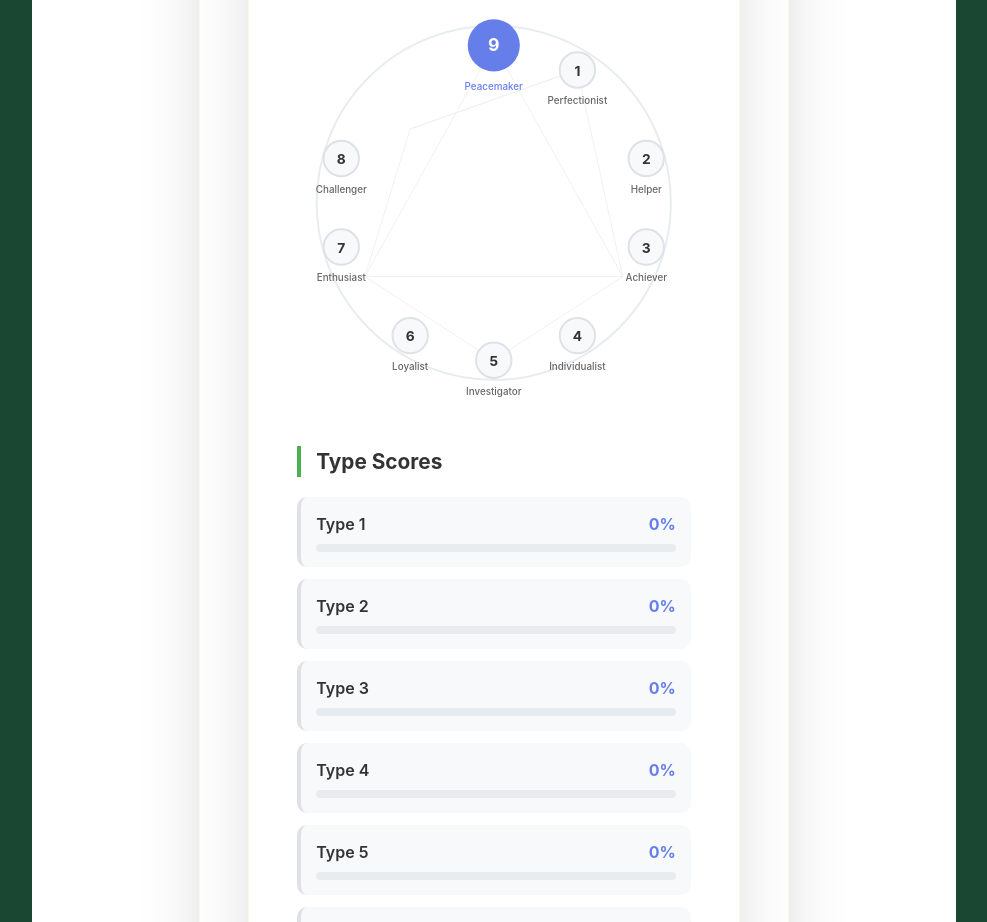
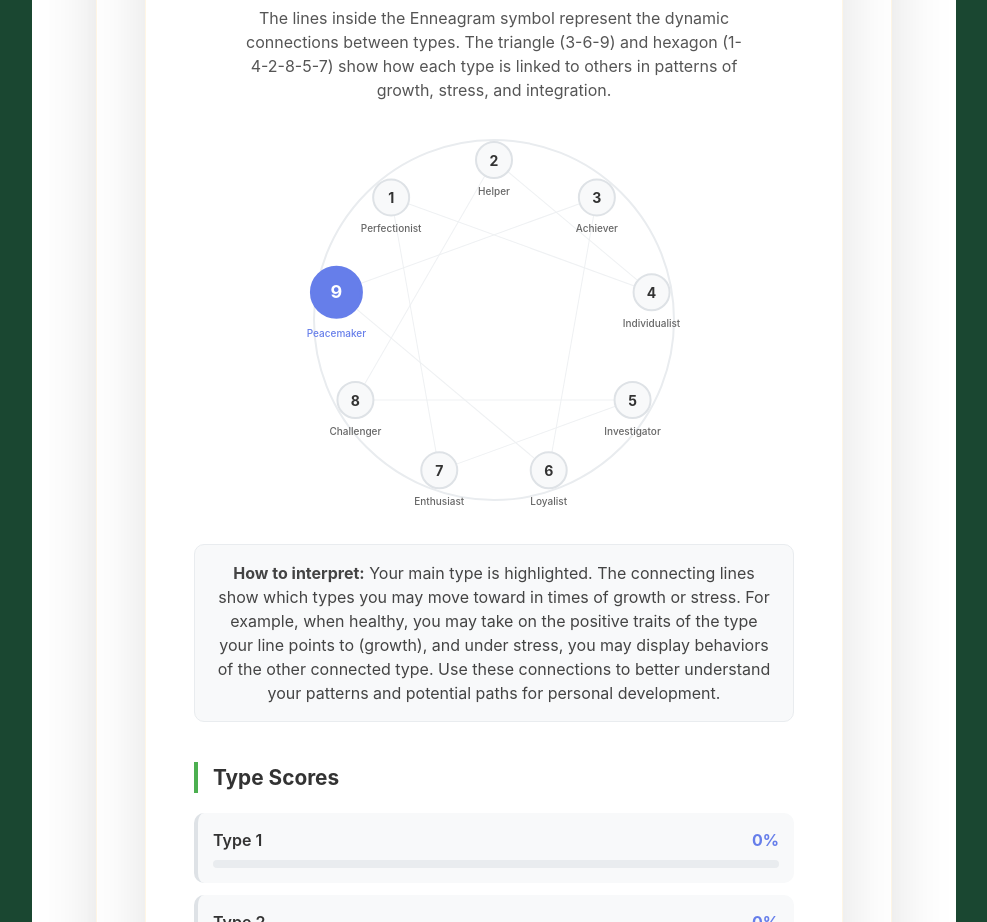
Before and after one commit to janvanwassenhove/Typix, a Vue app: page /#/report/1 in a window 1280 px wide. Shown: the part 540-1462 px from the top of the page, without its empty margins (146-1133 px from the left). Built offline with nearby package versions, Linux system fonts and the light colour scheme.

Commit message:
Enhance EnneagramReport visualization with explanatory text and improved scoring logic

```diff
--- a/src/components/reports/EnneagramReport.vue
+++ b/src/components/reports/EnneagramReport.vue
@@ -12,29 +12,36 @@
       <!-- Enneagram Visualization -->
       <div class="enneagram-visualization">
         <h4>{{ t('enneagram_position') }}</h4>
+        <!-- Explanation about the lines and connections -->
+        <div class="enneagram-explanation">
+          <p>
+            The lines inside the Enneagram symbol represent the dynamic connections between types.
+            The triangle (3-6-9) and hexagon (1-4-2-8-5-7) show how each type is linked to others in patterns of growth, stress, and integration.
+          </p>
+        </div>
         <div class="enneagram-circle">
           <svg viewBox="0 0 400 400" class="enneagram-svg">
             <!-- Outer circle -->
             <circle cx="200" cy="200" r="180" fill="none" stroke="#e9ecef" stroke-width="2"/>
 
-            <!-- Inner connecting lines -->
-            <g stroke="#dee2e6" stroke-width="1" opacity="0.5">
-              <!-- Triangle: 3-6-9 -->
-              <line x1="200" y1="40" x2="331" y2="275" />
-              <line x1="331" y1="275" x2="69" y2="275" />
-              <line x1="69" y1="275" x2="200" y2="40" />
-
-              <!-- Hexagon: 1-4-2-8-5-7 -->
-              <line x1="285" y1="65" x2="115" y2="125" />
-              <line x1="115" y1="125" x2="69" y2="275" />
-              <line x1="69" y1="275" x2="200" y2="360" />
-              <line x1="200" y1="360" x2="331" y2="275" />
-              <line x1="331" y1="275" x2="285" y2="65" />
-              <line x1="285" y1="65" x2="115" y2="125" />
+            <!-- Rotated lines and positions, but NOT rotating the text/numbers -->
+            <g :transform="`rotate(${rotationAngle} 200 200)`">
+              <g stroke="#dee2e6" stroke-width="1" opacity="0.5">
+                <!-- Triangle: 3-6-9 -->
+                <line :x1="positions[2].x" :y1="positions[2].y" :x2="positions[5].x" :y2="positions[5].y" />
+                <line :x1="positions[5].x" :y1="positions[5].y" :x2="positions[8].x" :y2="positions[8].y" />
+                <line :x1="positions[8].x" :y1="positions[8].y" :x2="positions[2].x" :y2="positions[2].y" />
+                <!-- Hexagon: 1-4-2-8-5-7 -->
+                <line :x1="positions[0].x" :y1="positions[0].y" :x2="positions[3].x" :y2="positions[3].y" />
+                <line :x1="positions[3].x" :y1="positions[3].y" :x2="positions[1].x" :y2="positions[1].y" />
+                <line :x1="positions[1].x" :y1="positions[1].y" :x2="positions[7].x" :y2="positions[7].y" />
+                <line :x1="positions[7].x" :y1="positions[7].y" :x2="positions[4].x" :y2="positions[4].y" />
+                <line :x1="positions[4].x" :y1="positions[4].y" :x2="positions[6].x" :y2="positions[6].y" />
+                <line :x1="positions[6].x" :y1="positions[6].y" :x2="positions[0].x" :y2="positions[0].y" />
+              </g>
             </g>
-
-            <!-- Type positions -->
-            <g v-for="type in enneagramPositions" :key="type.number">
+            <!-- Draw circles and text OUTSIDE the rotation group so they are always upright -->
+            <g v-for="(type, idx) in positions" :key="type.number">
               <circle
                 :cx="type.x"
                 :cy="type.y"
@@ -66,6 +73,14 @@
               </text>
             </g>
           </svg>
+        </div>
+        <!-- Add interpretation explanation below the visual -->
+        <div class="enneagram-interpretation">
+          <p>
+            <b>How to interpret:</b> Your main type is highlighted. The connecting lines show which types you may move toward in times of growth or stress.
+            For example, when healthy, you may take on the positive traits of the type your line points to (growth), and under stress, you may display behaviors of the other connected type.
+            Use these connections to better understand your patterns and potential paths for personal development.
+          </p>
         </div>
       </div>
 
@@ -323,29 +338,18 @@ const typeScores = computed(() => {
 
   const scores = { 1: 0, 2: 0, 3: 0, 4: 0, 5: 0, 6: 0, 7: 0, 8: 0, 9: 0 }
 
-  // Enhanced scoring algorithm
-  Object.entries(props.results).forEach(([questionIndex, score]) => {
-    const qIndex = parseInt(questionIndex)
-    // Map questions to types with more sophisticated logic
-    const typeMapping = [
-      [1, 6, 8], // Question 0: responsibility -> Type 1, 6, 8
-      [3, 7, 8], // Question 1: excellence -> Type 3, 7, 8
-      [5, 8, 9], // Question 2: independence -> Type 5, 8, 9
-    ]
-
-    if (typeMapping[qIndex % 3]) {
-      typeMapping[qIndex % 3].forEach(type => {
-        scores[type as keyof typeof scores] += score
-      })
-    }
+  // Assume each answer index maps to a type: 0->1, 1->2, ..., 8->9
+  Object.entries(props.results).forEach(([questionIndex, answerIndex]) => {
+    const type = (Number(answerIndex) % 9) + 1
+    scores[type as keyof typeof scores] += 1
   })
 
   // Normalize to percentages
-  const maxScore = Math.max(...Object.values(scores))
-  if (maxScore > 0) {
+  const total = Object.values(scores).reduce((sum, v) => sum + v, 0)
+  if (total > 0) {
     Object.keys(scores).forEach(type => {
-      const typeNum = Number(type) as keyof typeof scores;
-      scores[typeNum] = Math.round((scores[typeNum] / maxScore) * 100);
+      const typeNum = Number(type) as keyof typeof scores
+      scores[typeNum] = Math.round((scores[typeNum] / total) * 100)
     })
   }
 
@@ -353,13 +357,41 @@ const typeScores = computed(() => {
 })
 
 const dominantType = computed(() => {
-  const scores = typeScores.value;
-  return Number(Object.entries(scores).reduce((a, b) =>
-    scores[Number(a[0]) as keyof typeof scores] > scores[Number(b[0]) as keyof typeof scores] ? a : b
-  )[0]);
-});
+  const scores = typeScores.value
+  return Number(
+    Object.entries(scores).reduce((a, b) =>
+      scores[Number(a[0]) as keyof typeof scores] > scores[Number(b[0]) as keyof typeof scores] ? a : b
+    )[0]
+  )
+})
 
 const typeData = computed(() => enneagramTypes[dominantType.value as keyof typeof enneagramTypes] || enneagramTypes[1])
+
+// Helper: get angle for each type (0 is top, clockwise)
+function getTypeAngles() {
+  const centerX = 200, centerY = 200, radius = 160
+  // Type 9 is at the top, then 1-8 clockwise
+  return Array.from({ length: 9 }, (_, i) => {
+    const angle = ((i - 2) * 40) * Math.PI / 180 // -2 so type 9 is at top
+    return {
+      number: ((i + 8) % 9) + 1, // 9,1,2,3,4,5,6,7,8
+      x: centerX + Math.sin(angle) * radius,
+      y: centerY - Math.cos(angle) * radius,
+      name: enneagramPositions[((i + 8) % 9)].name
+    }
+  })
+}
+
+// Compute rotation so dominantType is at the top (position 9)
+const rotationAngle = computed(() => {
+  // Find index of dominantType in enneagramPositions
+  const idx = enneagramPositions.findIndex(t => t.number === dominantType.value)
+  // Type 9 is at index 0 (top), so rotate by -idx*40 deg
+  return -idx * 40
+})
+
+// Rotated positions for SVG
+const positions = computed(() => getTypeAngles())
 </script>
 
 <style scoped>
@@ -414,6 +446,16 @@ const typeData = computed(() => enneagramTypes[dominantType.value as keyof typeo
   border-left: 4px solid #667eea;
   padding-left: 15px;
   text-align: left;
+}
+
+.enneagram-explanation {
+  margin-bottom: 18px;
+  color: #555;
+  font-size: 1rem;
+  text-align: center;
+  max-width: 500px;
+  margin-left: auto;
+  margin-right: auto;
 }
 
 .enneagram-circle {
@@ -577,6 +619,20 @@ const typeData = computed(() => enneagramTypes[dominantType.value as keyof typeo
   transform: none;
 }
 
+.enneagram-interpretation {
+  margin-top: 18px;
+  color: #444;
+  font-size: 1rem;
+  text-align: center;
+  max-width: 600px;
+  margin-left: auto;
+  margin-right: auto;
+  background: #f8f9fa;
+  border-radius: 10px;
+  padding: 16px 20px;
+  border: 1px solid #e9ecef;
+}
+
 @media (max-width: 768px) {
   .type-header {
     flex-direction: column;
```
